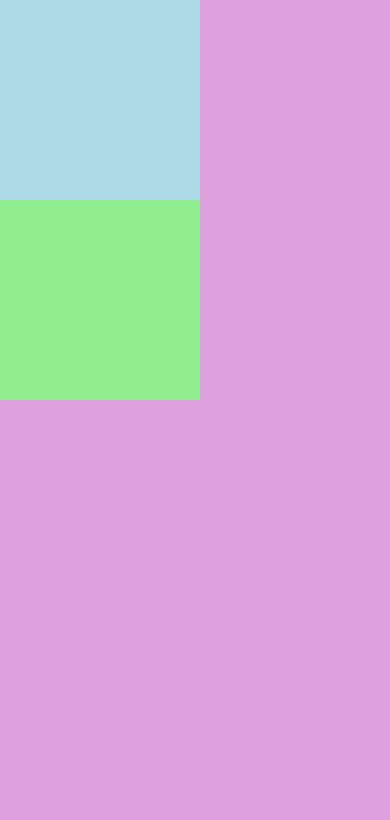
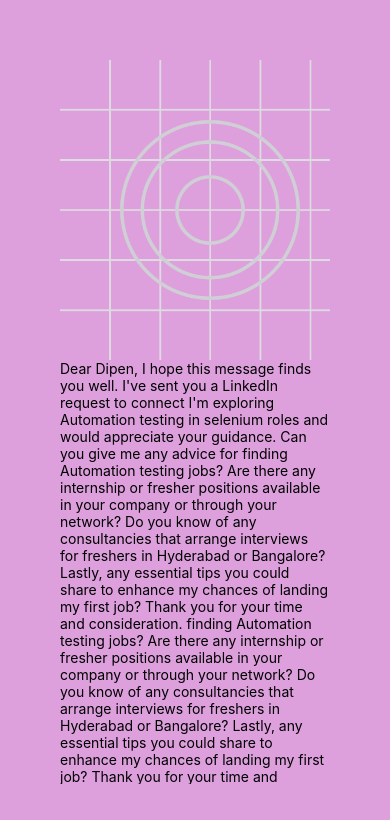
Before and after one commit to Rich-1007/First-Native-APP, a React Native app: screen / in a window 390 px wide. Shown: the top 820 px of the page. Built offline with nearby package versions, Linux system fonts and the light colour scheme.

Commit message:
New core components in native

```diff
--- a/App.js
+++ b/App.js
@@ -1,6 +1,8 @@
-
+import CCImage from "./Core-Components/Image";
+import CCScrollView from "./Core-Components/ScrollView";
+import CCText from "./Core-Components/Text";
 import CCView from "./Core-Components/View";
 
 export default function App() {
-  return <CCView />;
+  return <CCScrollView />;
 }
--- /dev/null
+++ b/Core-Components/Image.js
@@ -0,0 +1,33 @@
+import React from "react";
+import { View, Image, ImageBackground, Text } from "react-native";
+
+const logoImg = require("../assets/adaptive-icon.png");
+
+const CCImage = () => {
+  return (
+    <View style={{ backgroundColor: "plum", flex: 1, padding: 60 }}>
+
+
+
+
+
+      {/* <Image source={logoImg} style={{ width: 300, height: 300 }} />
+      <Image
+        source={{ uri: "hhtp://picsum.photos/300" }}
+        style={{ width: 300, height: 300 }}
+      /> */}
+
+
+
+
+      <ImageBackground source={logoImg} style={{flex:1}}>
+        <Text>Image Text</Text>
+      </ImageBackground>
+
+
+
+    </View>
+  );
+};
+
+export default CCImage;
--- /dev/null
+++ b/Core-Components/ScrollView.js
@@ -0,0 +1,33 @@
+import React from "react";
+import { View, Image, Text, ScrollView } from "react-native";
+
+const logoImg = require("../assets/adaptive-icon.png");
+
+const CCScrollView = () => {
+  return (
+    <View style={{ backgroundColor: "plum", flex: 1, padding: 60 }}>
+      <ScrollView>
+        <Image source={logoImg} style={{ width: 300, height: 300 }} />
+        <Text>
+          Dear Dipen, I hope this message finds you well. I've sent you a
+          LinkedIn request to connect I'm exploring Automation testing in
+          selenium roles and would appreciate your guidance. Can you give me any
+          advice for finding Automation testing jobs? Are there any internship
+          or fresher positions available in your company or through your
+          network? Do you know of any consultancies that arrange interviews for
+          freshers in Hyderabad or Bangalore? Lastly, any essential tips you
+          could share to enhance my chances of landing my first job? Thank you
+          for your time and consideration. finding Automation testing jobs? Are
+          there any internship or fresher positions available in your company or
+          through your network? Do you know of any consultancies that arrange
+          interviews for freshers in Hyderabad or Bangalore? Lastly, any
+          essential tips you could share to enhance my chances of landing my
+          first job? Thank you for your time and consideration.
+        </Text>
+        <Image source={logoImg} style={{ width: 300, height: 300 }} />
+      </ScrollView>
+    </View>
+  );
+};
+
+export default CCScrollView;
--- /dev/null
+++ b/Core-Components/Text.js
@@ -0,0 +1,24 @@
+import React from "react";
+import { View, Text } from "react-native";
+
+const CCText = () => {
+  return (
+    <View style={{ flex: 1, backgroundColor: "plum" }}>
+      <View
+        style={{
+          width: 200,
+          height: 200,
+          backgroundColor: "lightblue",
+          padding: 60,
+        }}
+      >
+        <Text>Hello World</Text>
+        <Text style={{ color: "white" }}>
+          Hricheak <Text style={{ color: "red" }}>Ghosh</Text>
+        </Text>
+      </View>
+    </View>
+  );
+};
+
+export default CCText;
```
Also changed, not shown: Core-Components/View.js (+3 -11 lines).
